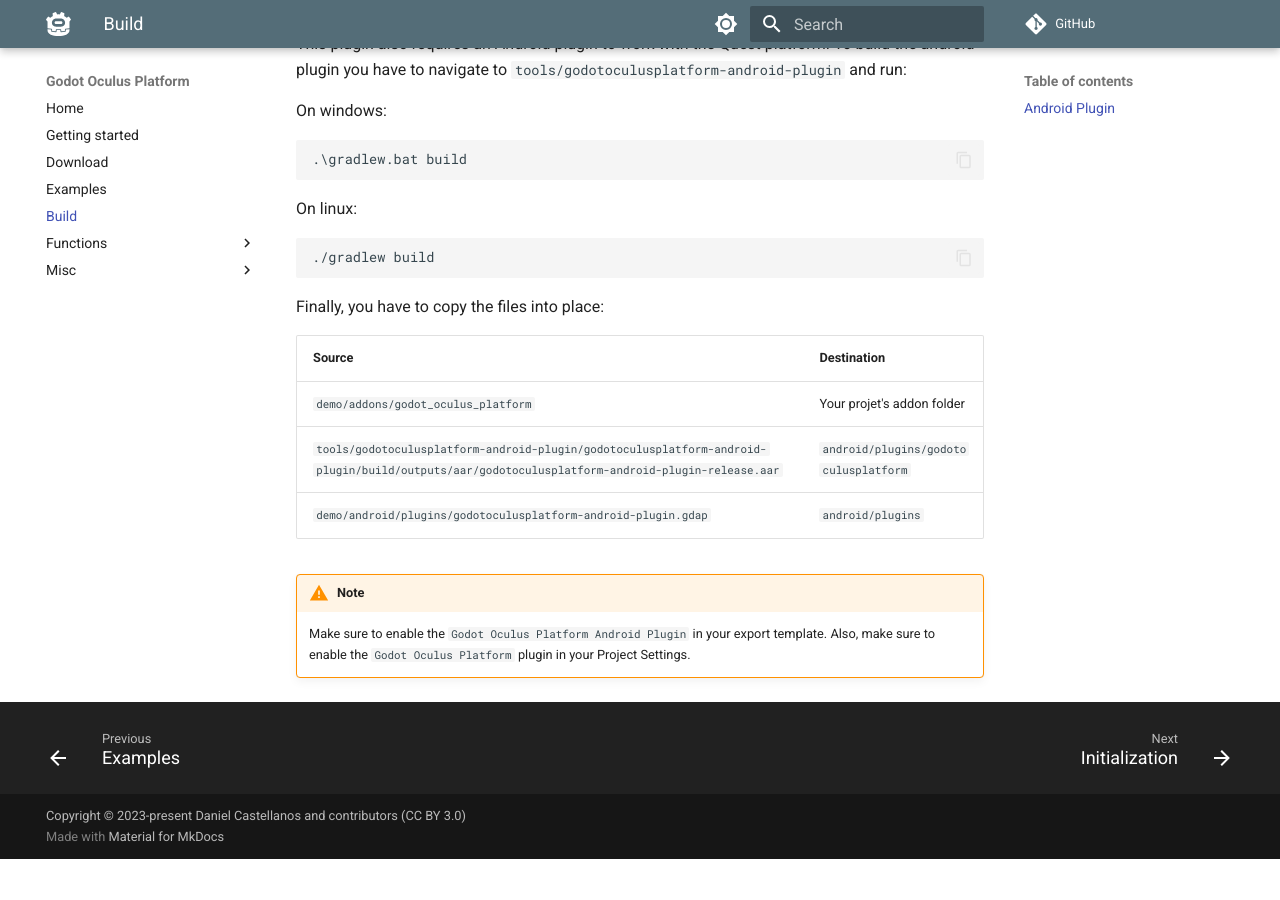
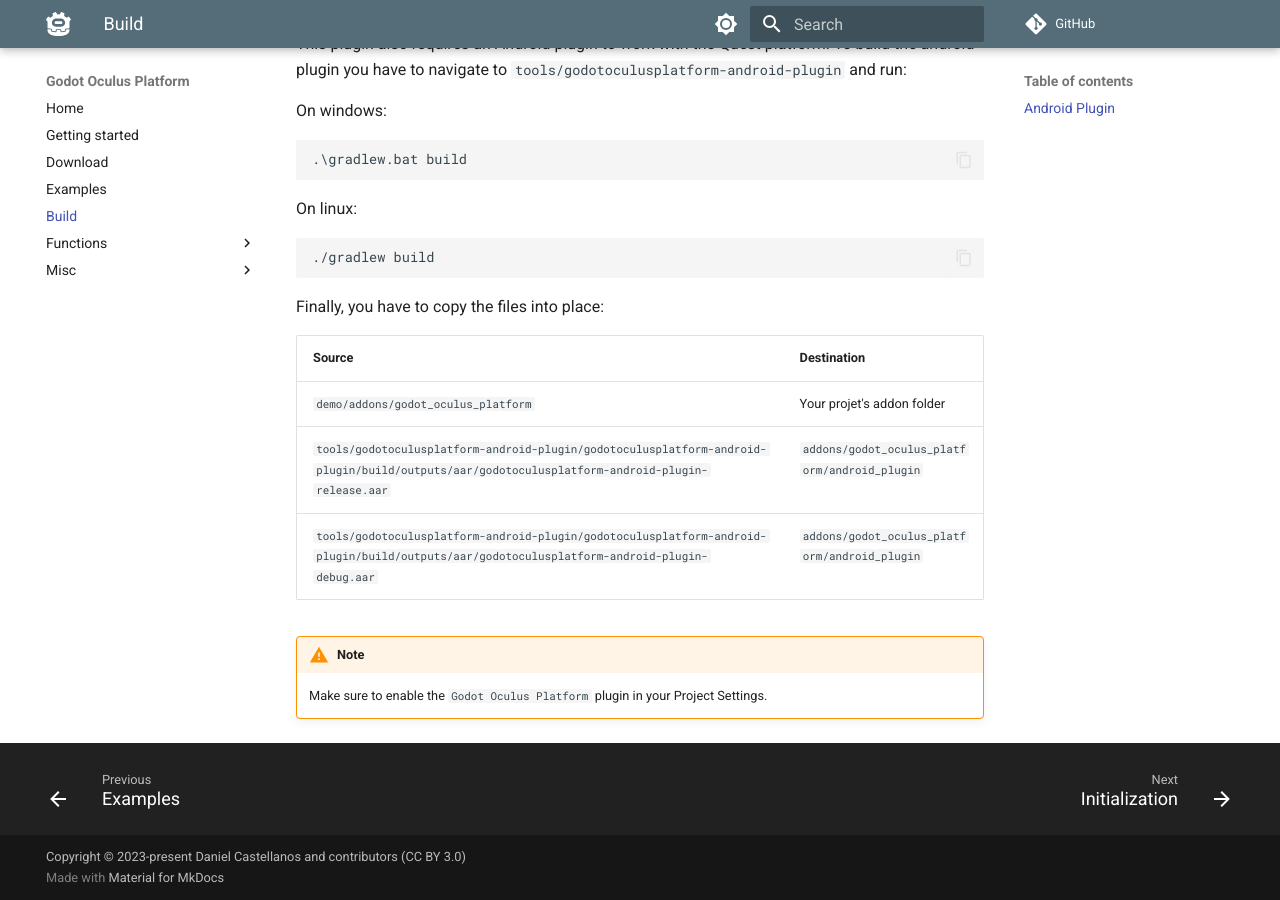
Before and after one commit to decacis/godot_oculus_platform, an MkDocs documentation site: the page built from docs/build.md, in a window 1280 px wide and 900 px high, scrolled down 753 px. Built offline with MkDocs 1.6.1 and Material for MkDocs 9.7.7, drawn with Linux system fonts in a browser that asks for light colours; comment, search, counter and statistics services are not loaded; before the commit the page ends 1612 px from its top, so only the background shows below that.

```diff
--- a/docs/build.md
+++ b/docs/build.md
@@ -40,10 +40,10 @@ Finally, you have to copy the files into place:
 | Source                              | Destination                |
 |-------------------------------------|----------------------------|
 | `demo/addons/godot_oculus_platform` | Your projet's addon folder |
-| `tools/godotoculusplatform-android-plugin/godotoculusplatform-android-plugin/build/outputs/aar/godotoculusplatform-android-plugin-release.aar` | `android/plugins/godotoculusplatform` |
-| `demo/android/plugins/godotoculusplatform-android-plugin.gdap` | `android/plugins` |
+| `tools/godotoculusplatform-android-plugin/godotoculusplatform-android-plugin/build/outputs/aar/godotoculusplatform-android-plugin-release.aar` | `addons/godot_oculus_platform/android_plugin` |
+| `tools/godotoculusplatform-android-plugin/godotoculusplatform-android-plugin/build/outputs/aar/godotoculusplatform-android-plugin-debug.aar` | `addons/godot_oculus_platform/android_plugin` |
 
 /// admonition | Note
     type: warning
-Make sure to enable the `Godot Oculus Platform Android Plugin` in your export template. Also, make sure to enable the `Godot Oculus Platform` plugin in your Project Settings.
+Make sure to enable the `Godot Oculus Platform` plugin in your Project Settings.
 ///
```
Also changed, not shown: docs/download.md (+8 -0 lines), docs/index.md (+1 -1 lines).
